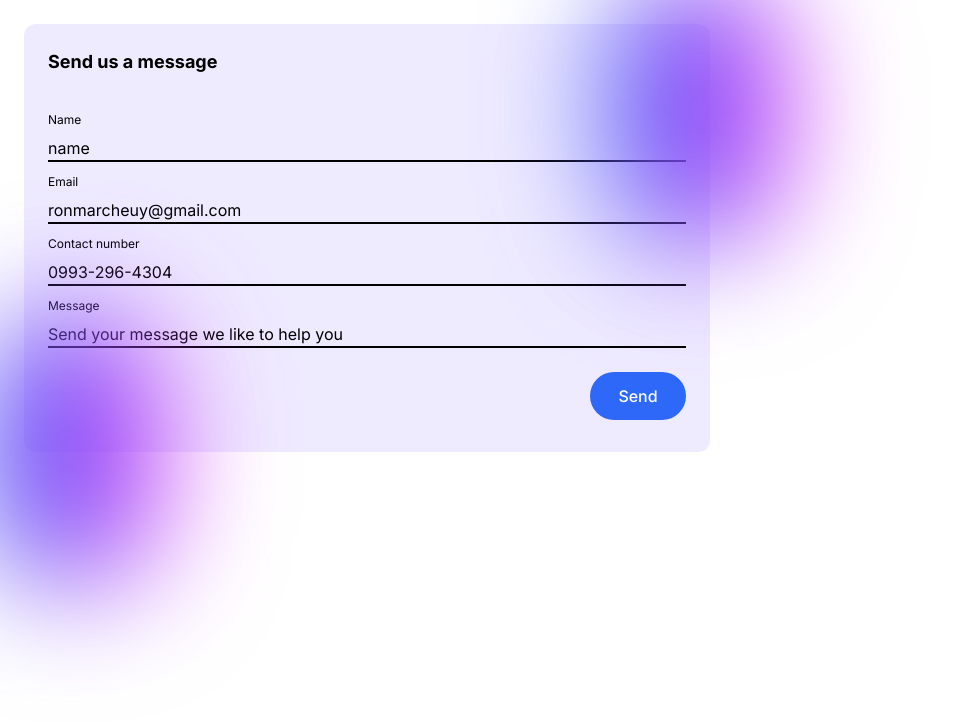
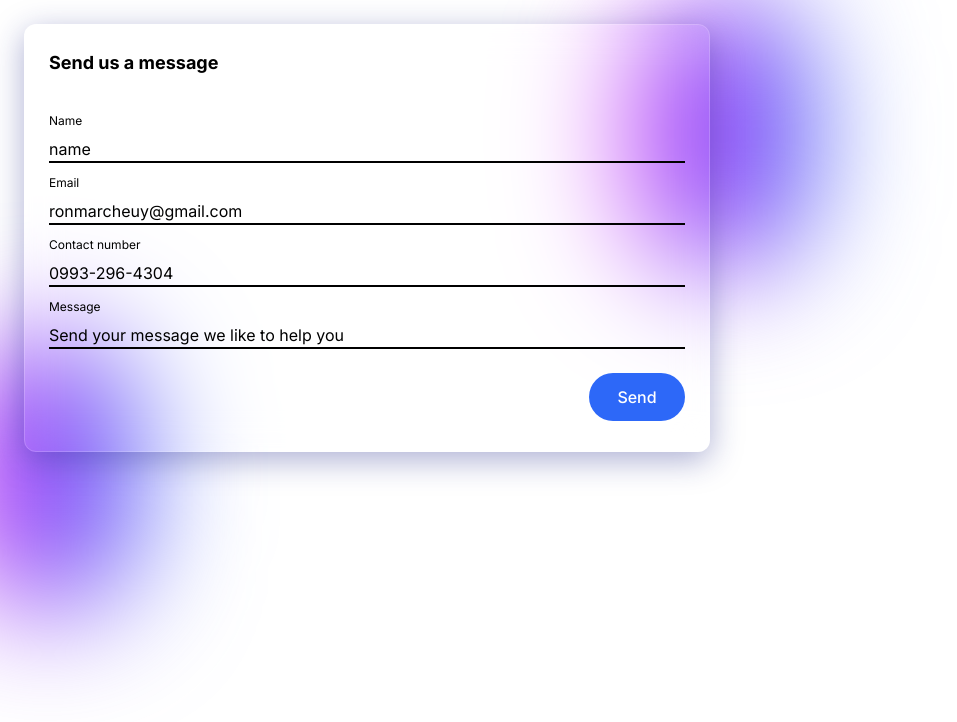
Before and after one commit to uyronmarche14/Ron-aique-web-challenges, a Next.js app: page /components/messages in a window 1280 px wide. Shown: the top 722 px of the page, without its empty margins (0-957 px from the left). Built offline with nearby package versions, Linux system fonts and the light colour scheme; a web font is replaced by a local one.

Commit message:
push change

```diff
--- a/app/components/messages/page.tsx
+++ b/app/components/messages/page.tsx
@@ -49,12 +49,11 @@ export default function Messages() {
   }
   const blurredDots = () => {
     return (
-      <div className="absolute inset-0 h-[276px] w-[176px] rounded-full blur-[60px] bg-gradient-to-r from-dot1blue to-dot2vio "></div>
+      <div className="absolute inset-0 h-[276px] w-[176px] rounded-full blur-[60px] bg-gradient-to-r from-dot2vio to-dot1blue "></div>
     );
   };
   return (
     <div className="relative w-[406px] md:w-[734px] h-[476px] p-[24px] items-center justify-center flex flex-col ">
-      <div className="flex flex-col w-[358px] md:w-[686px] h-[428px] rounded-[12px] p-[24px] gap-[12px] bg-[rgba(212,203,255,0.4)] bg-clip-padding backdrop-filter backdrop-blur relative z-10 blur-17px transparent-bg">
       <div className="absolute bottom-[140px] left-[-40px] bg-clip-content ">
         {/* implementing the blured dots background */}
         {blurredDots()}
@@ -62,6 +61,7 @@ export default function Messages() {
       <div className="absolute bottom-[480px] right-[100px] bg-clip-content ">
         {blurredDots()}
       </div>
+      <div className="flex flex-col w-[358px] md:w-[686px] h-[428px] rounded-[12px] p-[24px] gap-[12px] bg-[background: rgba(212, 203, 255, 0.4)] bg-clip-padding backdrop-filter backdrop-blur-[17px] relative z-[10px] shadow-[0_8px_32px_rgba(31,38,135,0.37)] border-[1px] border-[rgba(255,255,255,0.18)] transparent-bg">
         <div className="pb-[24px]">
           <label className="text-black font-bold w-full text-lg ">
             Send us a message
--- a/app/pages/section_contact/page.tsx
+++ b/app/pages/section_contact/page.tsx
@@ -6,7 +6,7 @@ const Product_Section = () => {
     <div className=" ">
       {/* contact logo that will be placed on the left and messages logo that will be placed on the right */}
       <section className="w-[406px] h-full md:w-[1480px] md:h-[585px] flex flex-col md:pt-[24px] md:pb-[48px] pb-[24px] gap-[12px] md:flex-row ">
-        {/* the contacy nad messages container was wrap around with flex col for the column effect */}
+        {/* the contacy nad messages container was wrap around with flex col for the column effect   */}
         <Contact />
         <Messages />
       </section>
```
Lines whose indentation alone changed are shown as unchanged.
